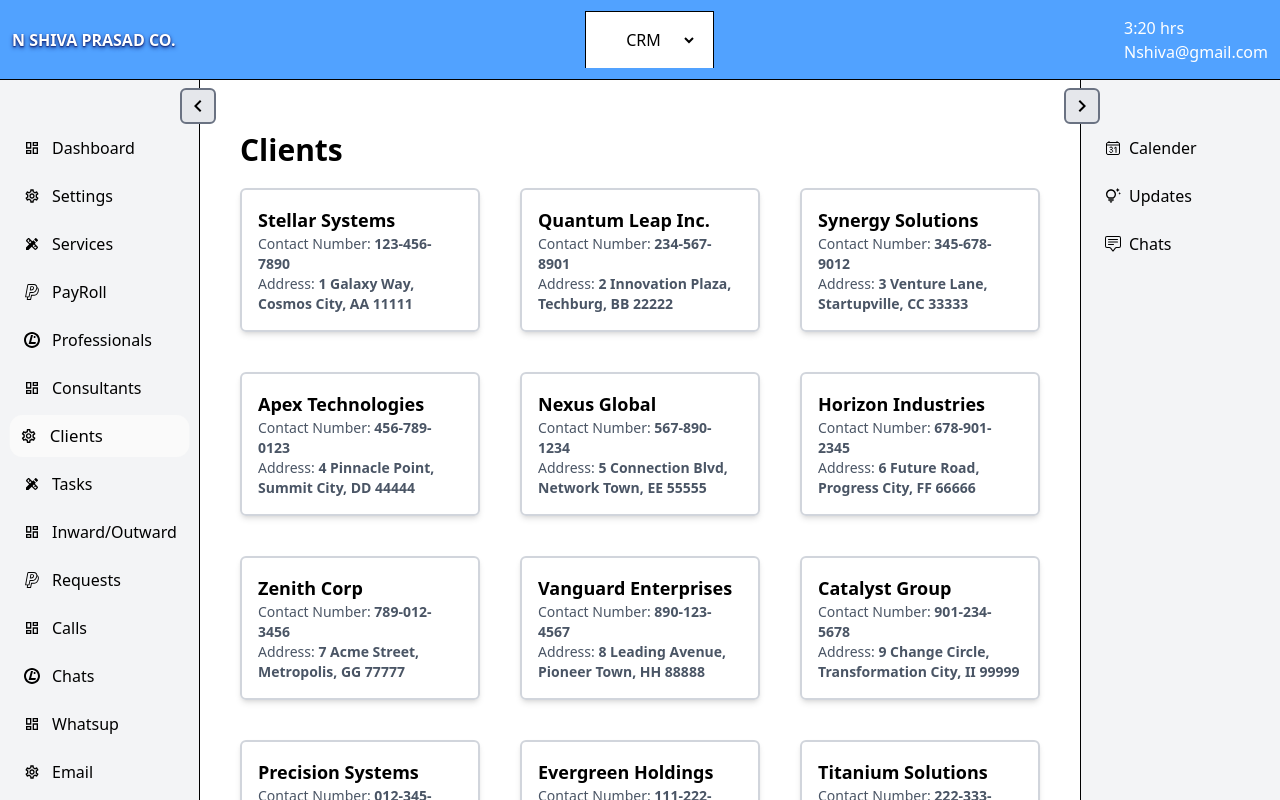
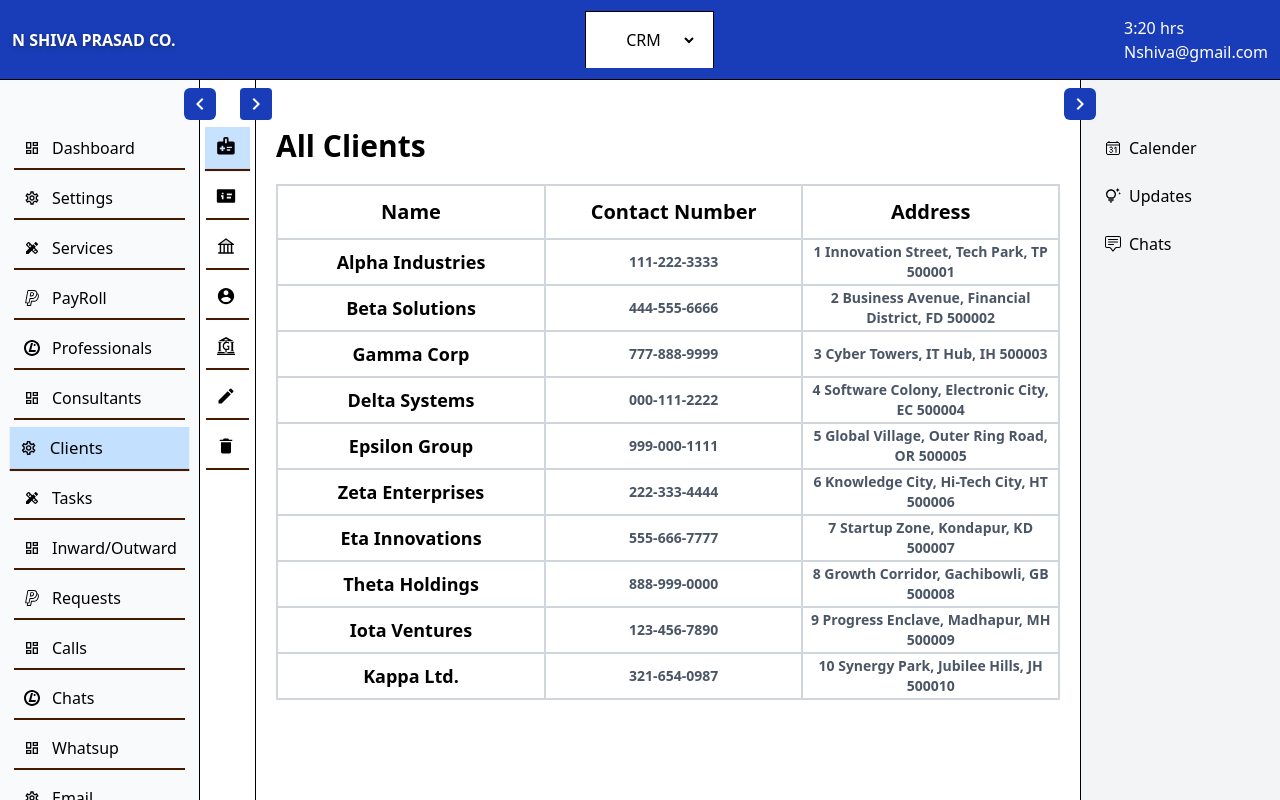
Before and after one commit to banesh-varma/project, a React (Vite) app: page /clients in a window 1280 px wide. Shown: the top 800 px of the page. Built offline with nearby package versions, Linux system fonts and the light colour scheme.

Commit message:
enhanced clints page

```diff
--- a/src/App.tsx
+++ b/src/App.tsx
@@ -17,7 +17,7 @@ function App() {
         <div className='min-h-[90vh] w-full flex justify-between'>
           <div className='flex'>
             <LeftNav/>
-            <div className='mt-13 px-10'>
+            <div>
             <Routes>
               <Route path='/' element={<DashBoard/>}/>
               <Route path='/settings' element={<DashBoard/>}/>
--- a/src/components/Clinets.tsx
+++ b/src/components/Clinets.tsx
@@ -1,128 +1,291 @@
-const listOfClients = [
+import { useState } from "react";
+import { AiTwotoneBank } from "react-icons/ai";
+import { GiBank } from "react-icons/gi";
+import { IoMdContact, IoMdTrash } from "react-icons/io";
+import { MdChevronLeft, MdChevronRight, MdEdit, MdMedicalInformation } from "react-icons/md";
+import { RiInfoCardFill } from "react-icons/ri";
+
+const all = [
   {
     id: 1,
-    name: "Stellar Systems",
-    contactNumber: "123-456-7890",
-    address: "1 Galaxy Way, Cosmos City, AA 11111",
+    name: "Alpha Industries",
+    contactNumber: "111-222-3333",
+    address: "1 Innovation Street, Tech Park, TP 500001",
   },
   {
     id: 2,
-    name: "Quantum Leap Inc.",
-    contactNumber: "234-567-8901",
-    address: "2 Innovation Plaza, Techburg, BB 22222",
+    name: "Beta Solutions",
+    contactNumber: "444-555-6666",
+    address: "2 Business Avenue, Financial District, FD 500002",
   },
   {
     id: 3,
-    name: "Synergy Solutions",
-    contactNumber: "345-678-9012",
-    address: "3 Venture Lane, Startupville, CC 33333",
+    name: "Gamma Corp",
+    contactNumber: "777-888-9999",
+    address: "3 Cyber Towers, IT Hub, IH 500003",
   },
   {
     id: 4,
-    name: "Apex Technologies",
-    contactNumber: "456-789-0123",
-    address: "4 Pinnacle Point, Summit City, DD 44444",
+    name: "Delta Systems",
+    contactNumber: "000-111-2222",
+    address: "4 Software Colony, Electronic City, EC 500004",
   },
   {
     id: 5,
-    name: "Nexus Global",
-    contactNumber: "567-890-1234",
-    address: "5 Connection Blvd, Network Town, EE 55555",
+    name: "Epsilon Group",
+    contactNumber: "999-000-1111",
+    address: "5 Global Village, Outer Ring Road, OR 500005",
   },
   {
     id: 6,
-    name: "Horizon Industries",
-    contactNumber: "678-901-2345",
-    address: "6 Future Road, Progress City, FF 66666",
+    name: "Zeta Enterprises",
+    contactNumber: "222-333-4444",
+    address: "6 Knowledge City, Hi-Tech City, HT 500006",
   },
   {
     id: 7,
-    name: "Zenith Corp",
-    contactNumber: "789-012-3456",
-    address: "7 Acme Street, Metropolis, GG 77777",
+    name: "Eta Innovations",
+    contactNumber: "555-666-7777",
+    address: "7 Startup Zone, Kondapur, KD 500007",
   },
   {
     id: 8,
-    name: "Vanguard Enterprises",
-    contactNumber: "890-123-4567",
-    address: "8 Leading Avenue, Pioneer Town, HH 88888",
+    name: "Theta Holdings",
+    contactNumber: "888-999-0000",
+    address: "8 Growth Corridor, Gachibowli, GB 500008",
   },
   {
     id: 9,
-    name: "Catalyst Group",
-    contactNumber: "901-234-5678",
-    address: "9 Change Circle, Transformation City, II 99999",
+    name: "Iota Ventures",
+    contactNumber: "123-456-7890",
+    address: "9 Progress Enclave, Madhapur, MH 500009",
   },
   {
     id: 10,
-    name: "Precision Systems",
-    contactNumber: "012-345-6789",
-    address: "10 Accuracy Way, Precise Town, JJ 00000",
+    name: "Kappa Ltd.",
+    contactNumber: "321-654-0987",
+    address: "10 Synergy Park, Jubilee Hills, JH 500010",
   },
+];
+
+const clients = [
   {
     id: 11,
-    name: "Evergreen Holdings",
-    contactNumber: "111-222-3333",
-    address: "11 Nature Path, Green Valley, KK 10101",
+    name: "Lambda Corp",
+    contactNumber: "654-321-7890",
+    address: "11 Silicon Valley, Banjara Hills, BH 500011",
   },
   {
     id: 12,
-    name: "Titanium Solutions",
-    contactNumber: "222-333-4444",
-    address: "12 Strength Street, Fortitude City, LL 12121",
+    name: "Mu Solutions",
+    contactNumber: "987-654-3210",
+    address: "12 Diamond Towers, Somajiguda, SJ 500012",
   },
   {
     id: 13,
-    name: "Bright Future Ltd.",
-    contactNumber: "333-444-5555",
-    address: "13 Hope Lane, Optimism Town, MM 13131",
+    name: "Nu Enterprises",
+    contactNumber: "109-876-5432",
+    address: "13 Emerald Plaza, Punjagutta, PJ 500013",
   },
   {
     id: 14,
-    name: "Summit Innovations",
-    contactNumber: "444-555-6666",
-    address: "14 Peak Plaza, Altitude City, NN 14141",
+    name: "Xi Innovations",
+    contactNumber: "432-109-8765",
+    address: "14 Ruby Center, Ameerpet, AP 500014",
   },
   {
     id: 15,
-    name: "Prime Industries",
-    contactNumber: "555-666-7777",
-    address: "15 Top Road, Premier Town, OO 15151",
+    name: "Omicron Holdings",
+    contactNumber: "765-432-1098",
+    address: "15 Sapphire Point, Begumpet, BP 500015",
   },
   {
     id: 16,
-    name: "Royal Ventures",
-    contactNumber: "666-777-8888",
-    address: "16 Crown Street, Regal City, PP 16161",
+    name: "Pi Ventures",
+    contactNumber: "876-543-2109",
+    address: "16 Pearl Arcade, Secunderabad, SD 500016",
   },
   {
     id: 17,
-    name: "United Global Enterprises",
-    contactNumber: "777-888-9999",
-    address: "17 Union Avenue, Unity Town, QQ 17171",
+    name: "Rho Ltd.",
+    contactNumber: "210-987-6543",
+    address: "17 Coral Heights, Bowenpally, BW 500017",
   },
   {
     id: 18,
     name: "Golden Age Corp",
     contactNumber: "888-999-0000",
-    address: "18 Legacy Lane, Heritage City, RR 18181",
+    address: "18 Legacy Lane, Heritage City, RR 500018",
   },
 ];
+
+const firms = [
+  {
+    id: 19,
+    name: "Sigma Solutions",
+    contactNumber: "345-678-9012",
+    address: "19 Titanium Towers, Manikonda, MK 500019",
+  },
+  {
+    id: 20,
+    name: "Tau Enterprises",
+    contactNumber: "678-901-2345",
+    address: "20 Platinum Plaza, Nallagandla, NG 500020",
+  },
+  {
+    id: 21,
+    name: "Upsilon Innovations",
+    contactNumber: "901-234-5678",
+    address: "21 Silver Springs, Miyapur, MP 500021",
+  },
+  {
+    id: 22,
+    name: "Phi Holdings",
+    contactNumber: "012-345-6789",
+    address: "22 Bronze Enclave, Chandanagar, CN 500022",
+  },
+  {
+    id: 23,
+    name: "Chi Ventures",
+    contactNumber: "567-890-1234",
+    address: "23 Copper Crest, Lingampally, LP 500023",
+  },
+];
+
+
+let childNavItem = [{icon: <MdMedicalInformation/>, name:"All"},{name: "Client", icon: <RiInfoCardFill />},{name: "Firm", icon:<AiTwotoneBank />}, {name:"Personal", icon:<IoMdContact />}, {name:"Bank", icon:<GiBank/>},{ name:"Edit", icon:<MdEdit/>}, { name:"Delete", icon:<IoMdTrash/>}]
 const Clinets = () => {
+  const [childOPenClose, setChildOPenClose] = useState(true)
+  const [childActiveBtn, setChildActiveBtn] = useState("All")
   return (
     <div>
-      <h1 className="text-3xl font-bold">Clients</h1>
-      <ul className="mt-5 grid grid-cols-3 max-md:grid-cols-2 gap-10">
+      <div className="flex">
+        <ul className={`${!childOPenClose ? "min-w-28" : "min-w-14"} relative flex flex-col gap-2  border-r-1 h-screen pt-12 transition-all duration-300 ease-in-out`}>
+          <button type="button" onClick={()=>setChildOPenClose(!childOPenClose)} className={`${!childOPenClose ? "left-24"  : "left-10"} absolute top-2 bg-blue-800 p-1 text-white outline-0 rounded hover:bg-blue-600 hover:scale-105 text-2xl transition-all duration-300 ease-in-out`}>{!childOPenClose ? <MdChevronLeft/> : <MdChevronRight/>}</button>
+          {
+            childNavItem.map((eachNav, id) => <li onClick={()=>setChildActiveBtn(eachNav.name)} title={eachNav.name}  className={`${childActiveBtn === eachNav?.name ? "text-black bg-blue-300/50 hover:text-black hover:bg-white scale-105 " : ""} flex gap-2 items-center transition-all mx-1.5 hover:text-black hover:bg-blue-300/50 px-2.5 py-2 border-b-2 border-amber-950 hover:scale-105 `} key={id}><span className="text-xl size-6 cursor-pointer">{eachNav?.icon}</span> <span className={`${childOPenClose && "hidden"} text-sm transition-all duration-700 ease-in-out`}>{eachNav.name}</span></li>)
+          }
+        </ul>
+      <div className="mt-12 mx-5">
       {
-        listOfClients.map((client) => (
-          <li key={client.id} className="border-2 border-gray-300 p-4 rounded-md shadow-md">
-            <h2 className="text-lg font-semibold">{client.name}</h2>
-            <p className="text-sm text-gray-600">Contact Number: <strong>{client.contactNumber}</strong></p>
-            <p className="text-sm text-gray-600">Address: <strong>{client.address}</strong></p>
-          </li>
-        ))
-      }
-      </ul>
+          childActiveBtn === childNavItem[0].name &&
+          <>
+          <h1 className="text-3xl font-bold">All Clients</h1>
+          <div className="flex  place-self-center">
+          <table className="mt-5 text-center">
+            <thead>
+              <tr>
+                <th className="border-2 border-gray-300 !w-[384px] font-bold text-xl py-3">Name</th>
+                <th className="border-2 border-gray-300 !w-[384px] font-bold text-xl py-3">Contact Number</th>
+                <th className="border-2 border-gray-300 !w-[384px] font-bold text-xl py-3">Address</th>
+              </tr>
+            </thead>
+            <tbody>
+          {
+            all.map((client) => (
+              <tr key={client.id} className="p-4">
+                <td scope="col" className="border-2 border-gray-300 py-2">
+                  <h2 className="text-lg font-semibold">{client.name}</h2>
+                </td>
+                <td  scope="col" className="border-2 border-gray-300">
+                  <p className="text-sm text-gray-600"><strong>{client.contactNumber}</strong></p>
+                </td>
+                <td  scope="col" className="border-2 border-gray-300">
+                  <p className="text-sm text-gray-600"><strong>{client.address}</strong></p>
+                </td>
+              </tr>
+            ))
+          }
+          </tbody>
+          </table>
+          </div>
+          </>
+        }
+        {
+          childActiveBtn === childNavItem[1].name &&
+          <>
+          <h1 className="text-3xl font-bold">{childNavItem[1].name}</h1>
+          <div className="flex  place-self-center">
+          <table className="mt-5 text-center">
+            <thead>
+              <tr>
+                <th className="border-2 border-gray-300 !w-[384px] font-bold text-xl py-3">Name</th>
+                <th className="border-2 border-gray-300 !w-[384px] font-bold text-xl py-3">Contact Number</th>
+                <th className="border-2 border-gray-300 !w-[384px] font-bold text-xl py-3">Address</th>
+              </tr>
+            </thead>
+            <tbody>
+          {
+            clients.map((client) => (
+              <tr key={client.id} className="p-4">
+                <td scope="col" className="border-2 border-gray-300 py-2">
+                  <h2 className="text-lg font-semibold">{client.name}</h2>
+                </td>
+                <td  scope="col" className="border-2 border-gray-300">
+                  <p className="text-sm text-gray-600"><strong>{client.contactNumber}</strong></p>
+                </td>
+                <td  scope="col" className="border-2 border-gray-300">
+                  <p className="text-sm text-gray-600"><strong>{client.address}</strong></p>
+                </td>
+              </tr>
+            ))
+          }
+          </tbody>
+          </table>
+          </div>
+          </>
+        }
+        {
+          childActiveBtn === childNavItem[2].name &&
+          <>
+          <h1 className="text-3xl font-bold">{childNavItem[2].name}</h1>
+          <div className="flex  place-self-center">
+          <table className="mt-5 text-center">
+            <thead>
+              <tr>
+                <th className="border-2 border-gray-300 !w-[384px] font-bold text-xl py-3">Name</th>
+                <th className="border-2 border-gray-300 !w-[384px] font-bold text-xl py-3">Contact Number</th>
+                <th className="border-2 border-gray-300 !w-[384px] font-bold text-xl py-3">Address</th>
+              </tr>
+            </thead>
+            <tbody>
+          {
+            firms.map((client) => (
+              <tr key={client.id} className="p-4">
+                <td scope="col" className="border-2 border-gray-300 py-2">
+                  <h2 className="text-lg font-semibold">{client.name}</h2>
+                </td>
+                <td  scope="col" className="border-2 border-gray-300">
+                  <p className="text-sm text-gray-600"><strong>{client.contactNumber}</strong></p>
+                </td>
+                <td  scope="col" className="border-2 border-gray-300">
+                  <p className="text-sm text-gray-600"><strong>{client.address}</strong></p>
+                </td>
+              </tr>
+            ))
+          }
+          </tbody>
+          </table>
+          </div>
+          </>
+        }
+        {
+          childActiveBtn === childNavItem[3].name && <h1 className="text-3xl font-bold">{childActiveBtn}</h1>
+        }
+                {
+          childActiveBtn === childNavItem[4].name && <h1 className="text-3xl font-bold">{childActiveBtn}</h1>
+        }
+        {
+          childActiveBtn === childNavItem[5].name && <h1 className="text-3xl font-bold">{childActiveBtn}</h1>
+        }
+        {
+          childActiveBtn === childNavItem[6].name && <h1 className="text-3xl font-bold">{childActiveBtn}</h1>
+        }
+
+
+
+      </div>
+      </div>
     </div>
   )
 }
--- a/src/components/DashBoard.tsx
+++ b/src/components/DashBoard.tsx
@@ -1,6 +1,6 @@
 const DashBoard = () => {
   return (
-    <div>
+    <div className="mt-12 mx-5">
       <h1 className="text-2xl font-bold">DashBoard</h1>
     </div>
   )
--- a/src/components/Header.tsx
+++ b/src/components/Header.tsx
@@ -1,6 +1,6 @@
 const Header = () => {
   return(
-    <div className="bg-blue-400 font-medium text-white flex justify-between items-center border-solid border-black border-b-1 px-3 fixed-top h-[10vh]">
+    <div className="bg-blue-800 font-medium text-white flex justify-between items-center border-solid border-black border-b-1 px-3 fixed-top h-[10vh]">
       <h1 className="font-bold text-shadow-md text-shadow-blue-900">N SHIVA PRASAD CO.</h1>
       <div className="bg-white mx-4 text-black border-1 border-solid border-black px-4 border-b-0">
         <select className=" p-4 px-5 rounded-md outline-0" name="" id="">
--- a/src/components/LeftNav.tsx
+++ b/src/components/LeftNav.tsx
@@ -97,7 +97,6 @@ const navItems = [
 const LeftNav = () => {
     const [isOpen, changeIsOpen] = useState(true)
 
-
     function useWindowWidth() {
         useEffect(() => {
           function handleResize() {
@@ -121,14 +120,11 @@ const LeftNav = () => {
 
     useWindowWidth()
 
-    const displayIcon = isOpen ? <MdChevronLeft className="text-xl size-6 cursor-pointer" onClick={() => changeIsOpen(!isOpen)} />
-    : <MdChevronRight className="text-xl size-6 cursor-pointer" onClick={() => changeIsOpen(!isOpen)} />
-
     return (
-        <div className={`${isOpen? "min-w-50": "min-w-15"}  bg-gray-100 p-2 border-gr border-r-1 transition-all duration-200 ease-in-out`}>
-            <div className={`${isOpen ? "left-45" : "left-10"} absolute bg-gray-200 border-gray-500 hover:border-gray-600 border-2 rounded-md p-1 hover:bg-gray-100 hover:scale-105 transition-all duration-200 ease-in-out`}>
-                {displayIcon}
-            </div>
+        <div className={`${isOpen? "min-w-50": "min-w-15"} bg-gray-50 p-2 border-gr border-r-1 transition-all duration-200 ease-in-out`}>
+            <button onClick={() => changeIsOpen(!isOpen)}  className={`${isOpen ? "left-46" : "left-11"} cursor-pointer outline-0 absolute bg-blue-800 text-white rounded-md p-1 hover:bg-blue-600 hover:scale-105 transition-all duration-200 ease-in-out`}>
+                {isOpen ? <MdChevronLeft className="text-xl size-6 cursor-pointer"/> : <MdChevronRight className="text-xl size-6 cursor-pointer"/>}
+            </button>
             <ul className={`flex flex-col gap-2 mt-10  `}>
                 {navItems.map(eachItem => (<NavItems isOpen={isOpen} key={eachItem.name} itemDetails={eachItem} />))}
             </ul>
--- a/src/components/NavItems.tsx
+++ b/src/components/NavItems.tsx
@@ -21,7 +21,7 @@ const NavItems = (props: { itemDetails: ItemDetails; isOpen?: boolean; onNavItem
 
 
   return (
-    <li className={`flex gap-2 items-center  hover:scale-105 transition-all mx-1.5 hover:text-black hover:bg-neutral-50 px-2.5 py-2 rounded-xl ${location && "bg-neutral-50 scale-105"}`} >
+    <li title={itemDetails.name} className={`flex gap-2 items-center  transition-all mx-1.5 hover:text-black hover:bg-blue-300/50 px-2.5 py-2 border-b-2 border-amber-950 ${location ? "bg-blue-300/50 scale-105 hover:scale-100" : "hover:scale-105"}`} >
       <Link to={itemDetails?.link} relative="path" className="w-full flex gap-3 items-center">
         <span className={`${isOpen? "": "text-md py-1 p-0"}`}>{itemDetails.icon}</span>
         <p className={`${isOpen? "" : "hidden"} transition-all duration-100 ease-in-out`}>{itemDetails.name}</p>
--- a/src/components/RightNavBar.tsx
+++ b/src/components/RightNavBar.tsx
@@ -51,11 +51,11 @@ const RightNavBar = () => {
 
     useWindowWidth()
 
-    const displayIcon = isOpen ? <MdChevronRight className="text-xl size-6 cursor-pointer" onClick={() => changeIsOpen(!isOpen)} />
-    : <MdChevronLeft className="text-xl size-6 cursor-pointer" onClick={() => changeIsOpen(!isOpen)} />
+    const displayIcon = isOpen ? <MdChevronRight className="text-xl size-6 cursor-pointer"  />
+    : <MdChevronLeft className="text-xl size-6 cursor-pointer"/>
   return (
     <div className={`${isOpen? "min-w-50": "min-w-15"} bg-gray-100 p-2 border-gr border-l-1 transition-all duration-200 ease-in-out`}>
-        <div className={`${isOpen ? "right-45" : "right-10"} absolute bg-gray-200 border-gray-500 hover:border-gray-600 border-2 rounded-md p-1 hover:bg-gray-100 hover:scale-105 transition-all duration-200 ease-in-out`}>
+        <div onClick={() => changeIsOpen(!isOpen)} className={`${isOpen ? "right-46" : "right-11"} absolute bg-blue-800 text-white rounded-md p-1 hover:bg-blue-6000 hover:scale-105 transition-all duration-200 ease-in-out`}>
             {displayIcon}
         </div>
         <ul className="flex flex-col gap-2 mt-10 ">
```
